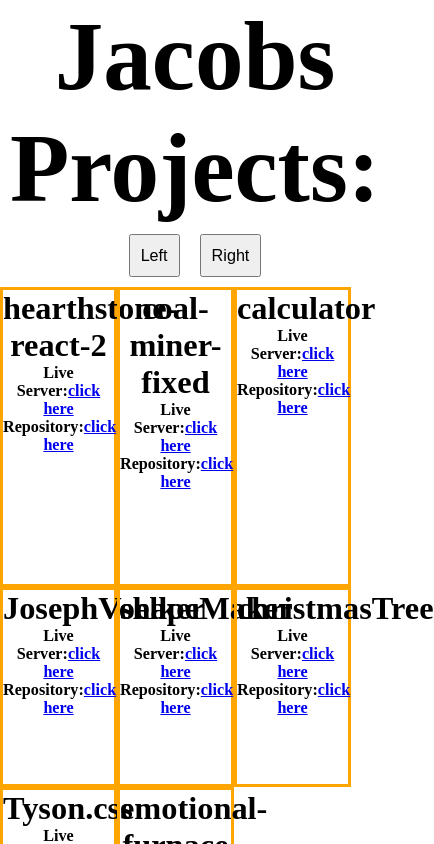
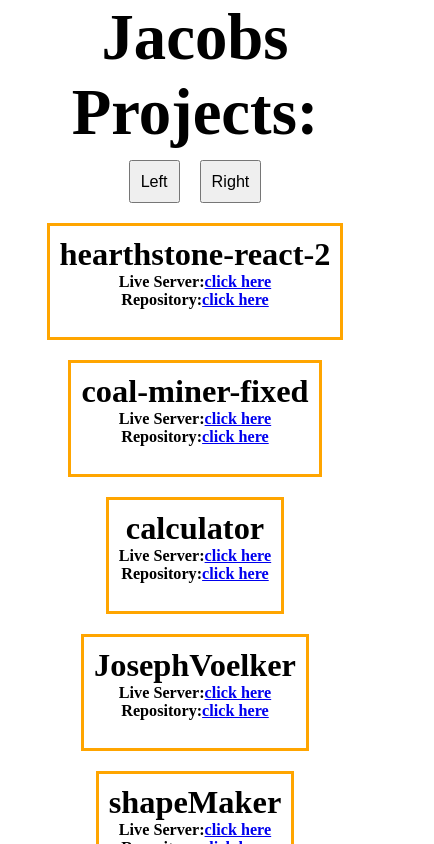
Before and after one commit to collerhatguy/portfolio-react, a React (Create React App) app: page / in a window 390 px wide. Shown: the top 844 px of the page, 434 px wide, since content can reach past the window. Built offline with nearby package versions, Linux system fonts and the light colour scheme; the HTML template or start-up script is replaced by a standard one.

Commit message:
added media query for phones

```diff
--- a/src/style/App.css
+++ b/src/style/App.css
@@ -44,4 +44,35 @@
 header {
   font-size: 48.54px;
 }
+
+@media only screen and (min-width: 300px) and (max-width: 720px) {
+  .project-list {
+    width: 100vw;
+    display: -webkit-box;
+    display: -ms-flexbox;
+    display: flex;
+    -webkit-box-pack: center;
+        -ms-flex-pack: center;
+            justify-content: center;
+    -webkit-box-align: center;
+        -ms-flex-align: center;
+            align-items: center;
+    -webkit-box-orient: vertical;
+    -webkit-box-direction: normal;
+        -ms-flex-direction: column;
+            flex-direction: column;
+    -ms-flex-wrap: wrap;
+        flex-wrap: wrap;
+  }
+  header {
+    font-size: 32.36px;
+  }
+  .project {
+    width: -webkit-max-content;
+    width: -moz-max-content;
+    width: max-content;
+    padding: 10px;
+    margin: 10px;
+  }
+}
 /*# sourceMappingURL=App.css.map */
--- a/src/style/App.scss
+++ b/src/style/App.scss
@@ -6,6 +6,7 @@
 // 4. classes
 // 5. tags
 // 6. animations
+// 7. media queries
 
 
 
@@ -73,3 +74,23 @@
 }
 
 // 6. animations
+
+// 7. media queries
+@media only screen and (min-width: 300px) and (max-width: 720px) {
+    .project-list {
+        width: 100vw;
+        display: flex;
+        justify-content: center;
+        align-items: center;
+        flex-direction: column;
+        flex-wrap: wrap;
+    }
+    header {
+        @include font-size(2);
+    }
+    .project {
+        width: max-content;
+        padding: 10px;
+        margin: 10px;
+    }
+}
```
Also changed, not shown: 1 other file (tests, documents, lock files or other folders).
